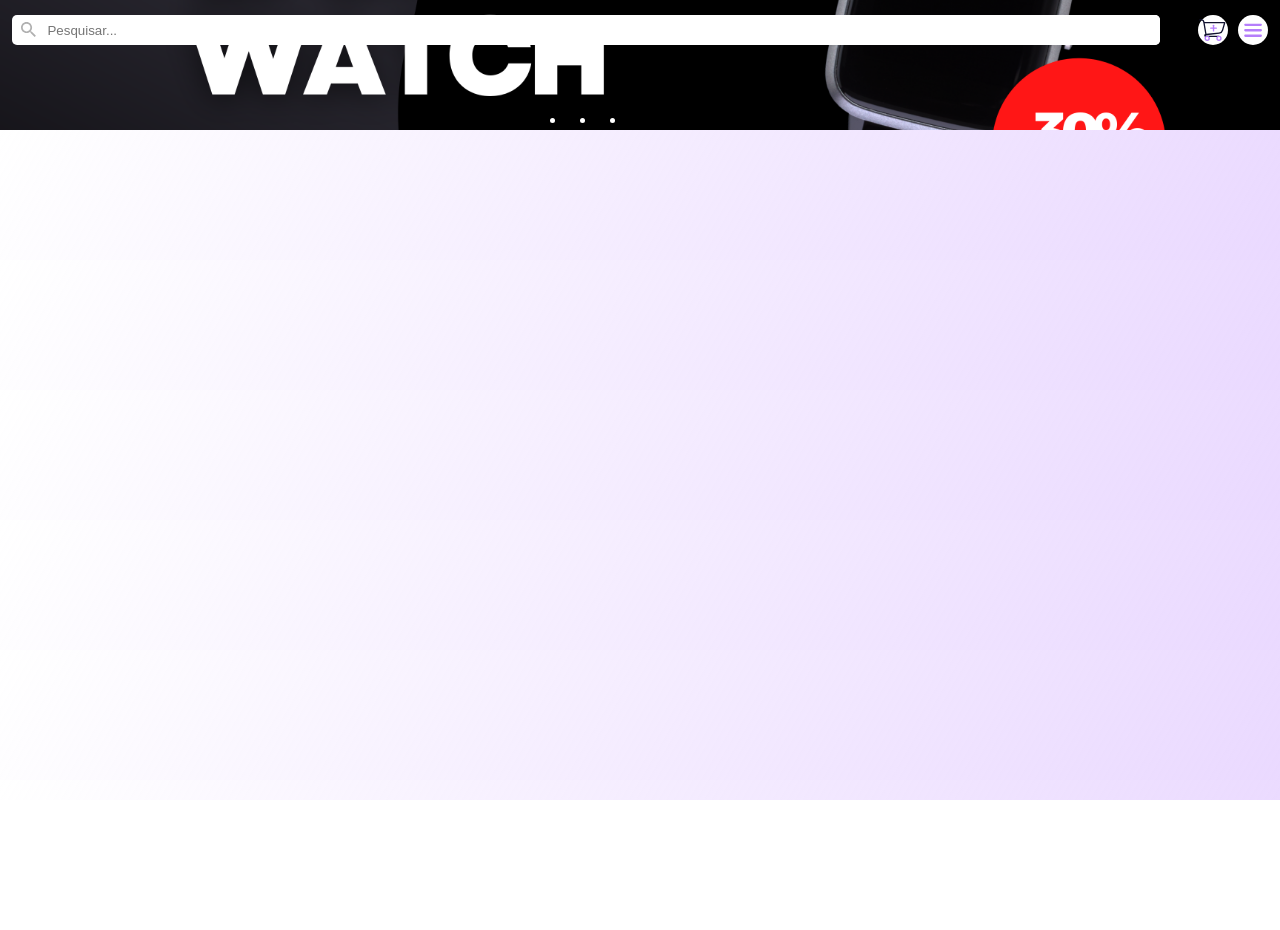
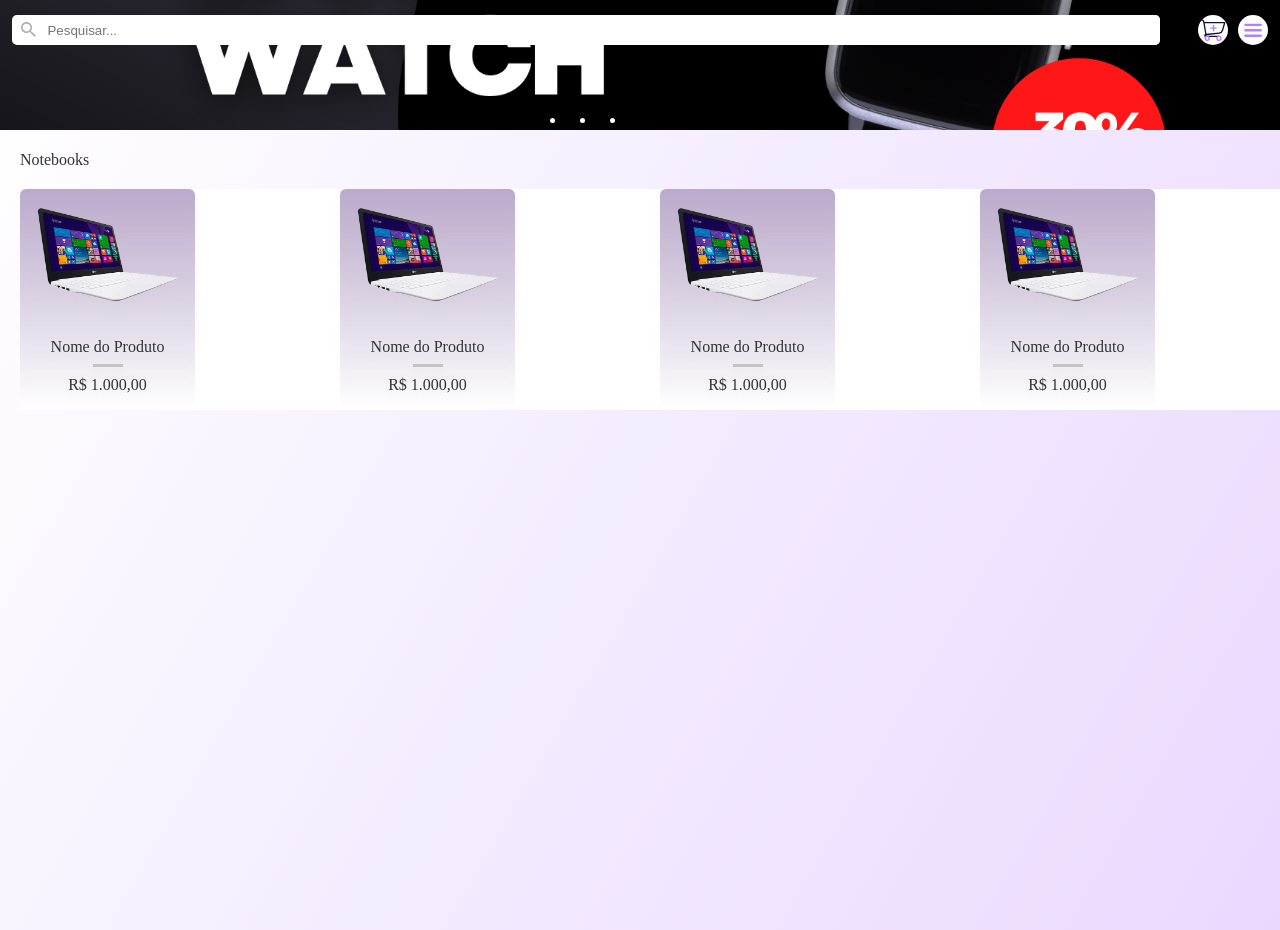
Before and after one commit to LucasAlvsz/projeto14-ecommerce-front, a React (Create React App) app: page /home in a window 1280 px wide. Before the commit the page ends 800 px from the top, so only its background shows below. Built offline with nearby package versions, Linux system fonts and the light colour scheme.

Commit message:
style:Products

```diff
--- a/src/pages/Home/index.jsx
+++ b/src/pages/Home/index.jsx
@@ -1,9 +1,43 @@
 import HomeHeader from "../../components/HomeHeader"
+import imgproduto from "../../assets/images/imgprodutoteste.png"
+
+import * as S from "./styles"
 
 export default function Home() {
 	return (
-		<div>
+		<>
 			<HomeHeader />
-		</div>
+			<S.Main>
+				<S.CategoriesContainer>
+					<p>Notebooks</p>
+					<S.ProductsContainer>
+						<S.Product>
+							<img src={imgproduto} alt="" />
+							<S.ProductName>Nome do Produto</S.ProductName>
+							<div className="line"></div>
+							<S.ProductPrice>R$ 1.000,00</S.ProductPrice>
+						</S.Product>
+						<S.Product>
+							<img src={imgproduto} alt="" />
+							<S.ProductName>Nome do Produto</S.ProductName>
+							<div className="line"></div>
+							<S.ProductPrice>R$ 1.000,00</S.ProductPrice>
+						</S.Product>
+						<S.Product>
+							<img src={imgproduto} alt="" />
+							<S.ProductName>Nome do Produto</S.ProductName>
+							<div className="line"></div>
+							<S.ProductPrice>R$ 1.000,00</S.ProductPrice>
+						</S.Product>
+						<S.Product>
+							<img src={imgproduto} alt="" />
+							<S.ProductName>Nome do Produto</S.ProductName>
+							<div className="line"></div>
+							<S.ProductPrice>R$ 1.000,00</S.ProductPrice>
+						</S.Product>
+					</S.ProductsContainer>
+				</S.CategoriesContainer>
+			</S.Main>
+		</>
 	)
 }
--- a/src/pages/Home/styles.js
+++ b/src/pages/Home/styles.js
@@ -0,0 +1,74 @@
+import styled from "styled-components"
+
+export const Main = styled.main`
+	width: 100%;
+	height: 100vh;
+	display: flex;
+	flex-direction: column;
+	align-items: center;
+	padding: 0 20px;
+`
+
+export const CategoriesContainer = styled.div`
+	margin-top: 20px;
+	width: 100%;
+	height: 260px;
+	display: flex;
+	flex-direction: column;
+	/* background-color: #fff; */
+	p {
+		font-size: 16px;
+		line-height: 19px;
+		color: #333333;
+	}
+`
+
+export const ProductsContainer = styled.div`
+	width: 100vw;
+	height: 230px;
+	display: flex;
+	flex-direction: column;
+	flex-wrap: wrap;
+	margin-top: 20px;
+	background-color: #fff;
+	overflow-x: auto;
+`
+
+export const Product = styled.div`
+	width: 175px;
+	height: 220px;
+	display: flex;
+	flex-direction: column;
+	align-items: center;
+	padding: 10px;
+	margin-right: 20px;
+	background: linear-gradient(
+		180deg,
+		#bbaacc 0%,
+		rgba(255, 255, 255, 0) 100%
+	);
+	filter: drop-shadow(0px 5px 5px rgba(220, 220, 220, 0.25));
+	border-radius: 6px;
+	img {
+		width: 100%;
+		height: 110px;
+		object-fit: cover;
+	}
+	.line {
+		border-top: 3px solid #c4c4c4;
+		width: 30px;
+		margin: 8px auto;
+	}
+`
+
+export const ProductName = styled.p`
+	font-size: 14px;
+	line-height: 17px;
+	color: #333333;
+	margin-top: 28px;
+`
+export const ProductPrice = styled.p`
+	font-size: 16px;
+	line-height: 19px;
+	color: #333333;
+`
```
Also changed, not shown: src/assets/images/imgprodutoteste.png (added).
